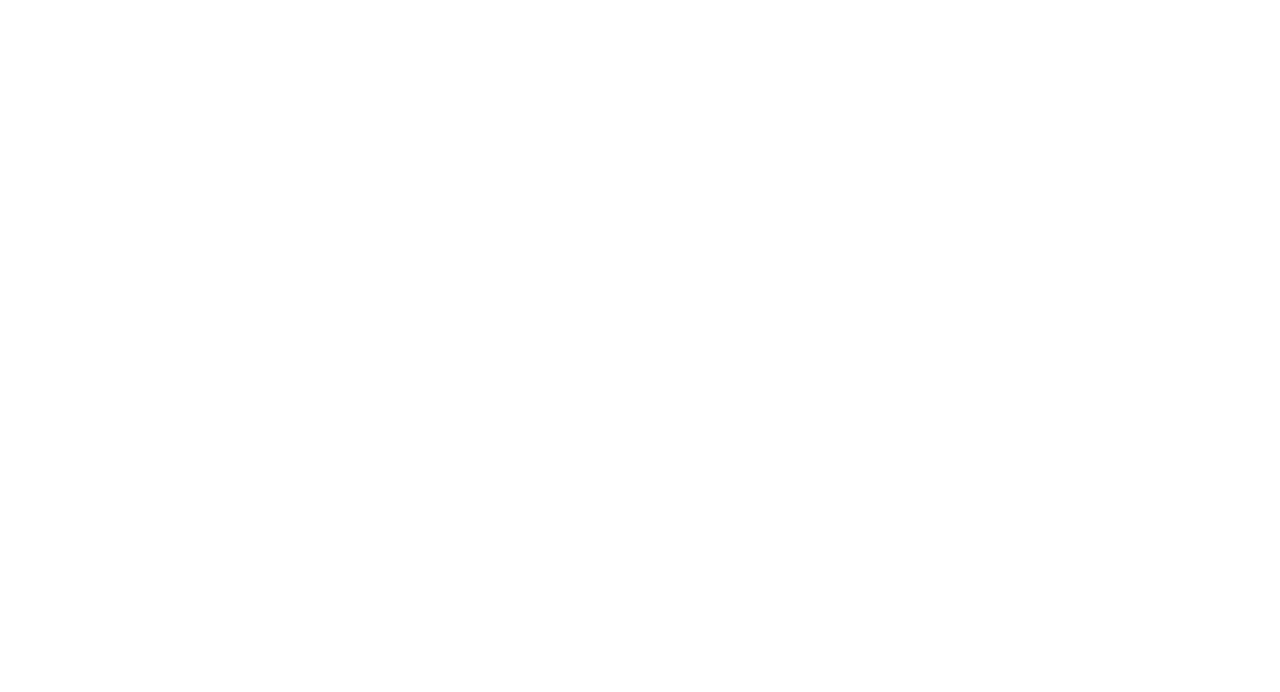
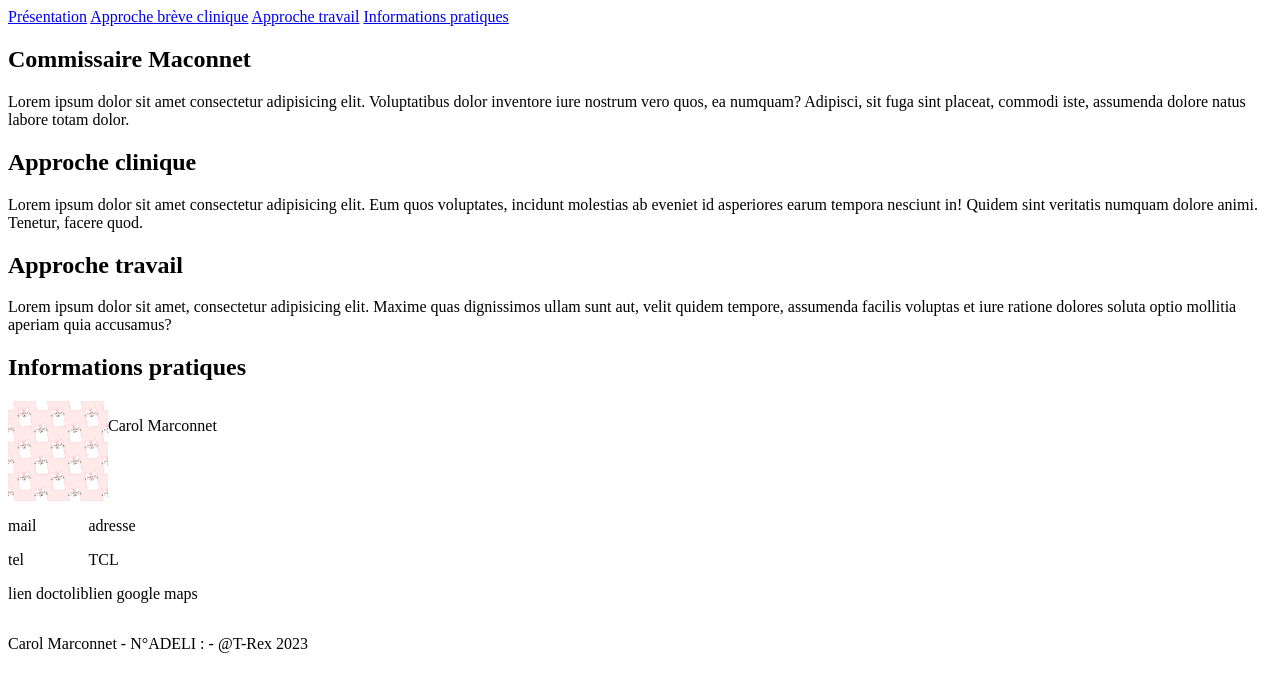
Before and after one commit to Le-TRex/carol, a plain HTML site: page index.html in a window 1280 px wide. Drawn offline with Linux system fonts and the light colour scheme.

Commit message:
write HTML structure, add stylesheet, add carol's picture

```diff
--- a/index.html
+++ b/index.html
@@ -3,9 +3,51 @@
 <head>
     <meta charset="UTF-8">
     <meta name="viewport" content="width=device-width, initial-scale=1.0">
-    <title>Document</title>
+    <link rel="stylesheet" href="style.css">
+    <title>Carol Marconnet</title>
 </head>
 <body>
-
+    <header>
+        <a href="#presentaion">Présentation</a>
+        <a href="#production">Approche brève clinique</a>
+        <a href="#organisation">Approche travail</a>
+        <a href="#practical">Informations pratiques</a>
+    </header>
+    <main>
+        <section id="presentation">
+            <h1>Commissaire Maconnet</h1>
+            <p>Lorem ipsum dolor sit amet consectetur adipisicing elit. Voluptatibus dolor inventore iure nostrum vero quos, ea numquam? Adipisci, sit fuga sint placeat, commodi iste, assumenda dolore natus labore totam dolor.</p>
+        </section>
+        <section id="production">
+            <h1>Approche clinique</h1>
+            <p>Lorem ipsum dolor sit amet consectetur adipisicing elit. Eum quos voluptates, incidunt molestias ab eveniet id asperiores earum tempora nesciunt in! Quidem sint veritatis numquam dolore animi. Tenetur, facere quod.</p>
+        </section>
+        <section id="organisation">
+            <h1>Approche travail</h1>
+            <p>Lorem ipsum dolor sit amet, consectetur adipisicing elit. Maxime quas dignissimos ullam sunt aut, velit quidem tempore, assumenda facilis voluptas et iure ratione dolores soluta optio mollitia aperiam quia accusamus?</p>
+        </section>
+        <section id="practical-informations">
+            <h1>Informations pratiques</h1>
+            <div id="identity">
+                <img id="carol-marconnet-pic" src="carol-marconnet.png" alt="Photo de Carol Marconnet">
+                <p>Carol Marconnet</p>
+            </div>
+            <div id="practical">
+                <div id="contact">
+                    <p>mail</p>
+                    <p>tel</p>
+                    <p>lien doctolib</p>
+                </div>
+                <div id="address">
+                    <p>adresse</p>
+                    <p>TCL</p>
+                    <p>lien google maps</p>
+                </div>
+            </div>
+        </section>
+    </main>
+    <footer>
+        <p>Carol Marconnet - N°ADELI : - @T-Rex 2023</p>
+    </footer>
 </body>
 </html>
--- /dev/null
+++ b/style.css
@@ -0,0 +1,27 @@
+/* DESKTOP */
+@media  screen and (min-width: 1024px) {
+    #practical, #identity {
+        display: flex;
+        flex-direction: row;
+    }
+}
+
+/* TABLET */
+@media  screen and (min-width: 768px) and (max-width: 1023px) {
+    #practical, #identity {
+        display: flex;
+        flex-direction: row;
+    }
+}
+
+/* SMARTPHONE */
+@media screen and (max-width: 767px) {
+    #practical, #identity {
+        display: flex;
+        flex-direction: column;
+    }
+}
+
+#carol-marconnet-pic {
+   width: 100px;
+}
```
Also changed, not shown: carol-marconnet.png (added).
